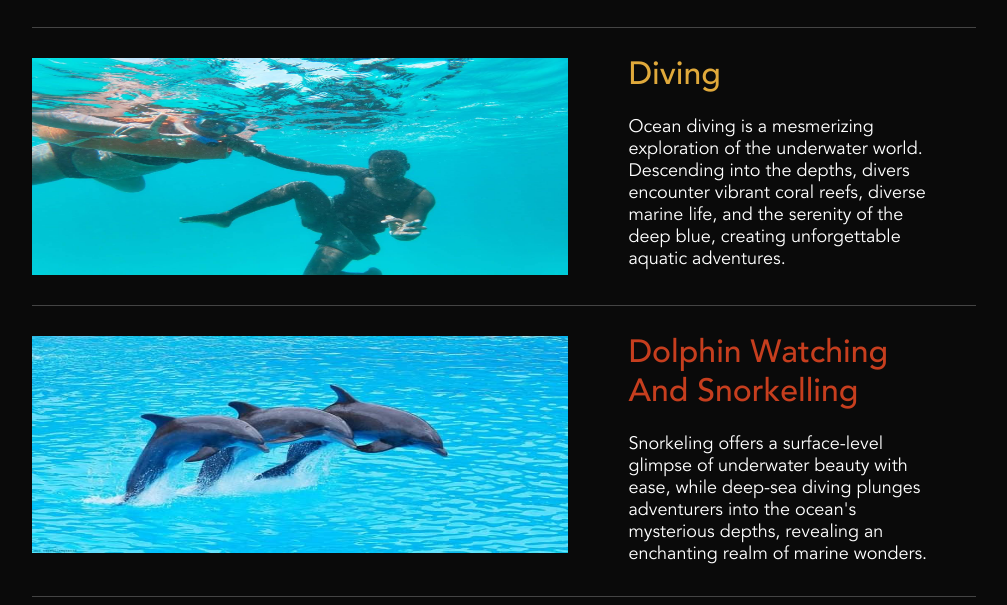
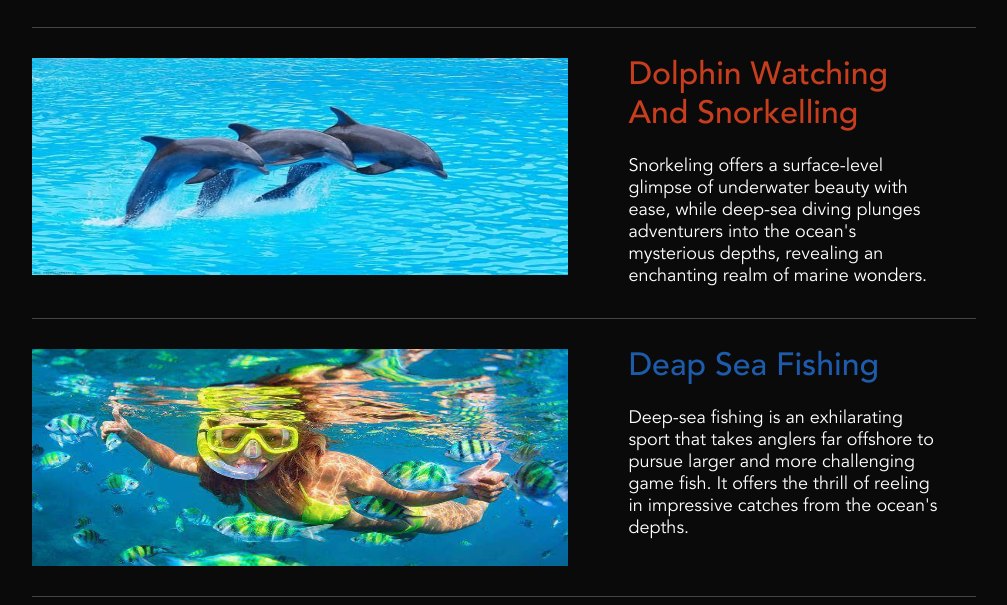
Before and after one commit to robertnesterodhiambo/Around-AFrica-tours, a plain HTML site: page index.html in a window 1280 px wide. Shown: the part 1174-1779 px from the top of the page, without its empty margins (254-1261 px from the left). Drawn offline with Linux system fonts and the light colour scheme; a script that the page names is missing; files whose address does not match are found by name.

Commit message:
First darft

```diff
--- a/index.html
+++ b/index.html
@@ -420,18 +420,7 @@ height="0" width="0" style="display:none;visibility:hidden"></iframe></noscript>
                     accent bg ">Explore</a>                            </div>
                    --></div>
                 </div>
-                <div class="property-grid__item cf loc-ulusaba " data-property="ulusaba ">
-                    <div class="property-grid__block property-grid__block--wide ">
-                        <a href="/products/Diving.html " target="_blank "><img class="property-grid__image lazyload " src="/images/diving.jpg " title="Explore Ulusaba " alt="Ulusaba "></a>
-                    </div>
-                    <div class="property-grid__block property-grid__block--narrow ">
-                        <h2 class="property-grid__title accent txt "><a href="/products/Diving.html" target="_blank "><span class="t ">Diving</span></a></h2>
-                        <p class="property-grid__body "> Ocean diving is a mesmerizing exploration of the underwater world. Descending into the depths, divers encounter vibrant coral reefs, diverse marine life, and the serenity of the deep blue, creating unforgettable aquatic adventures.
-                        </p>
-                        <!--  <div class="property-grid__buttons "> <a target="_blank " href="# " class="property-grid__button property-grid__button--left accent bg ">Make a Reservation</a> <a target="_blank " href="/en/ulusaba " class="property-grid__button
-                    property-grid__button--right accent bg ">Explore</a>                            </div>
-                    --></div>
-                </div>
+
                 <div class="property-grid__item cf loc-kasbah-tamadot " data-property="kasbah-tamadot ">
                     <div class="property-grid__block property-grid__block--wide ">
                         <a href="/products/Dolphin Watching And Snorkeling.html " target="_blank "><img class="property-grid__image lazyload " src="/images/dolp.jpg " title="Explore Kasbah Tamadot " alt="Kasbah Tamadot "></a>
```
